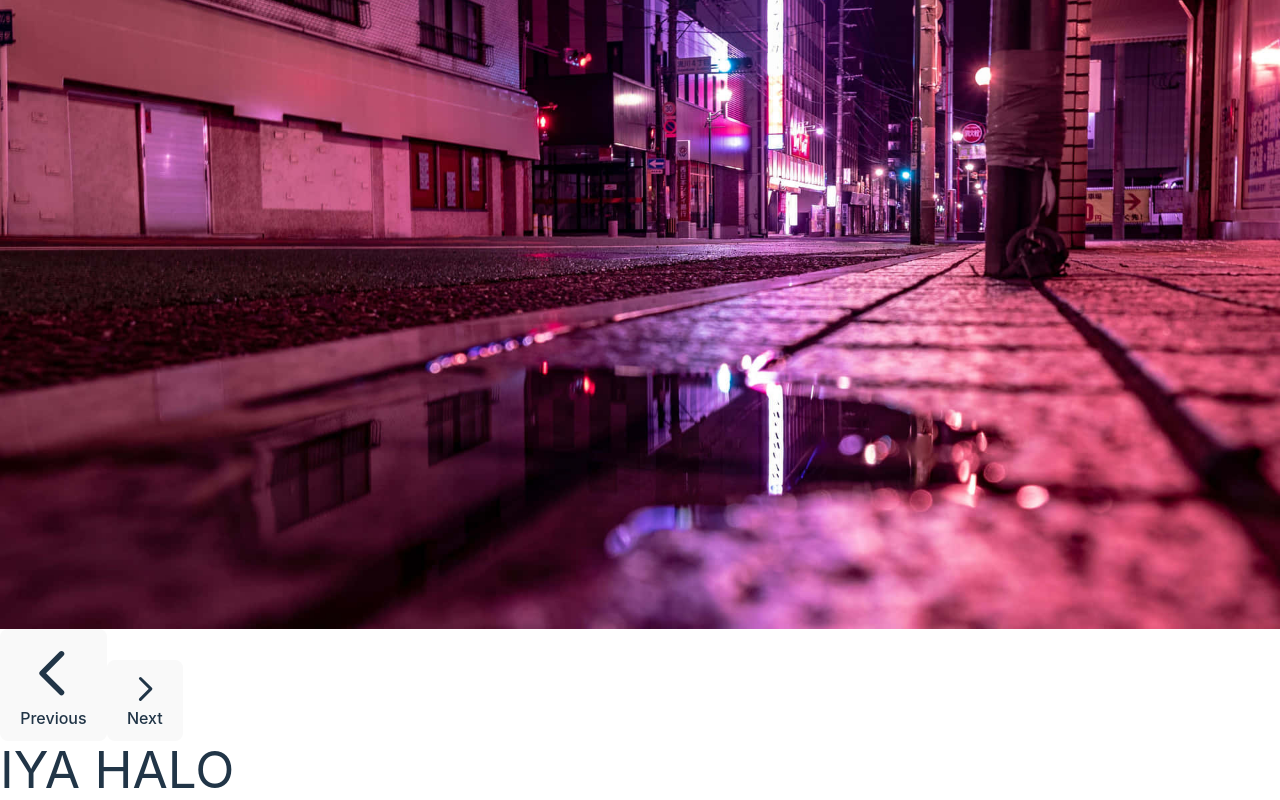
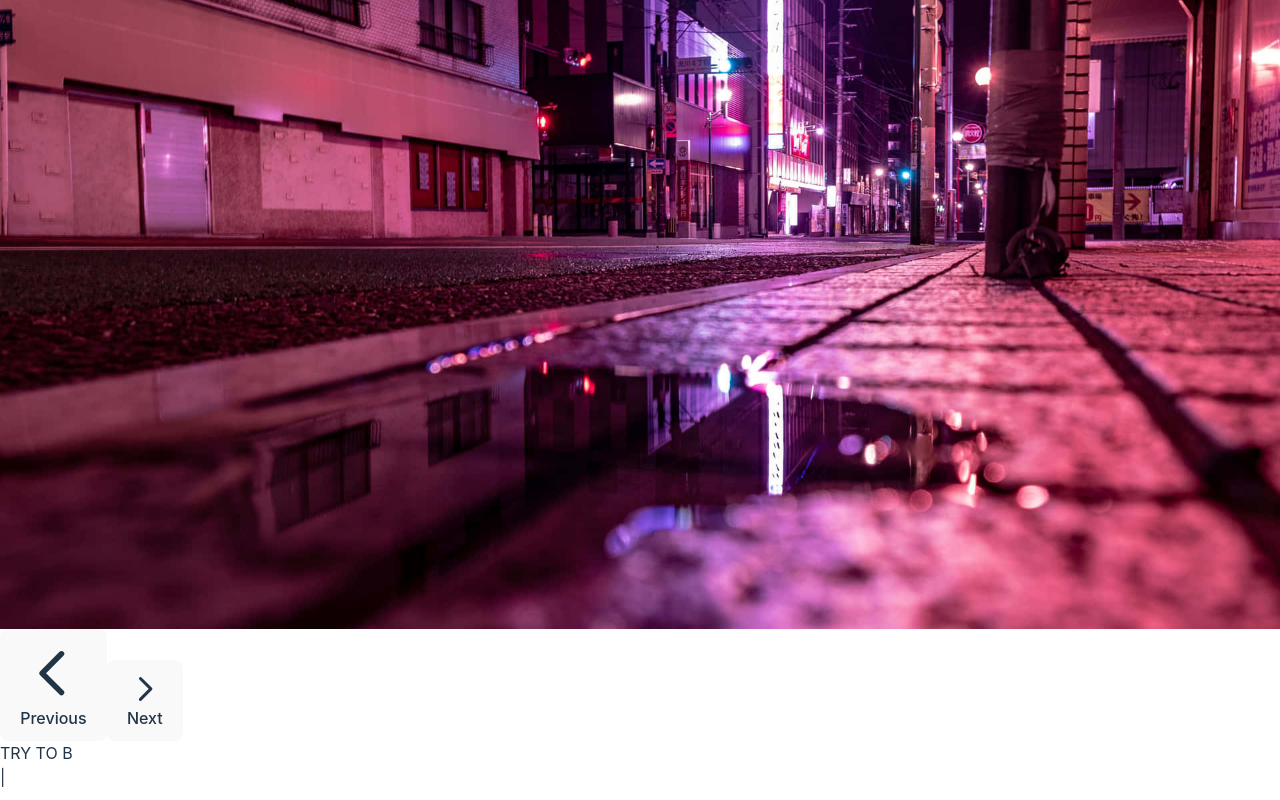
Before and after one commit to berakun/profile, a React (Vite) app: page / in a window 1280 px wide. Shown: the part 9763-10563 px from the top of the page. Built offline with nearby package versions, Linux system fonts and the light colour scheme.

Commit message:
commit tahap 4

```diff
--- a/package.json
+++ b/package.json
@@ -12,7 +12,8 @@
     "autoprefixer": "^10.4.13",
     "postcss": "^8.4.21",
     "react": "^18.2.0",
-    "react-dom": "^18.2.0"
+    "react-dom": "^18.2.0",
+    "typed.js": "^2.0.12"
   },
   "devDependencies": {
     "@types/react": "^18.0.27",
--- a/src/components/Carousel.jsx
+++ b/src/components/Carousel.jsx
@@ -46,7 +46,7 @@ import image2 from '../assets/carousel/carousel2.png'
 
 function Carousel() {
     return (
-        <div id="animation-carousel" className="relative h-screen" data-carousel="static">
+        <div id="animation-carousel" className="opacity-25 relative h-screen w-screen" data-carousel="static">
             {/* <!-- Carousel wrapper --> */}
             <div className="relative h-56 overflow-hidden rounded-lg md:h-screen">
                 {/* <!-- Item 1 --> */}
@@ -65,7 +65,7 @@ function Carousel() {
                     <span className="sr-only">Previous</span>
                 </span>
             </button>
-            <button type="button" className=" absolute top-0 right-0 z-30 flex items-center justify-center h-full px-4 cursor-pointer group focus:outline-none" data-carousel-next>
+            <button type="button" className="absolute top-0 right-0 z-30 flex items-center justify-center h-full px-4 cursor-pointer group focus:outline-none" data-carousel-next>
                 <span className="inline-flex items-center justify-center w-8 h-8 rounded-full sm:w-10 sm:h-10 bg-white/30 dark:bg-gray-800/30 group-hover:bg-white/50 dark:group-hover:bg-gray-800/60 group-focus:ring-4 group-focus:ring-white dark:group-focus:ring-gray-800/70 group-focus:outline-none">
                     <svg aria-hidden="true" className="w-5 h-5 text-white sm:w-6 sm:h-6 dark:text-gray-800" fill="none" stroke="currentColor" viewBox="0 0 24 24" xmlns="http://www.w3.org/2000/svg"><path strokeLinecap="round" strokeLinejoin="round" strokeWidth="2" d="M9 5l7 7-7 7"></path></svg>
                     <span className="sr-only">Next</span>
--- a/src/components/Navbar.jsx
+++ b/src/components/Navbar.jsx
@@ -6,7 +6,7 @@ function Navbar() {
     return (
 
         // <nav className="bg-white border-gray-200 px-2 sm:px-4 py-2.5 rounded">
-        <nav className="z-[-4] px-2 sm:px-4 py-1 rounded backdrop-opacity-10 backdrop-invert bg-black/30">
+        <nav className="px-2 sm:px-4 py-1 rounded fixed w-full z-20 top-0 backdrop-opacity-10 backdrop-invert bg-black/30">
             <div className="flex flex-wrap items-center justify-between mx-2">
                 <a href="" className="flex items-center">
                     <img src={image} className="h-6 mr-3 sm:h-9" />
--- a/src/landingpage/landingpage.jsx
+++ b/src/landingpage/landingpage.jsx
@@ -1,18 +1,32 @@
-import { useState } from 'react'
+import { useState, useEffect } from 'react'
 import React from 'react';
 import Navbar from '../components/Navbar';
 import Carousel from '../components/Carousel';
-// import './tailwind.css';
+import Typed from 'typed.js';
 
 function landingpage() {
+
+    useEffect(() => {
+        const typed = new Typed('#typed-element', {
+            // konfigurasi Typed.js
+            strings: ['IYA HALO!', 'TRY TO BE A NICE GUY!'],
+            typeSpeed: 200,
+            backSpeed: 150,
+            loop: true
+        });
+
+        return () => {
+            typed.destroy();
+        }
+    }, []);
     return (
         <div className='w-screen h-screen'>
             <Navbar />
 
             <div className="w-screen h-screen">
                 <Carousel />
-                <div className='flex justify-center items-center'>
-                    <h1>IYA HALO</h1>
+                <div className='flex justify-center items-center mr-6'>
+                    <p className='text-2xl' id="typed-element"></p>
                 </div>
             </div>
         </div>
```
Also changed, not shown: 1 other file (tests, documents, lock files or other folders).
